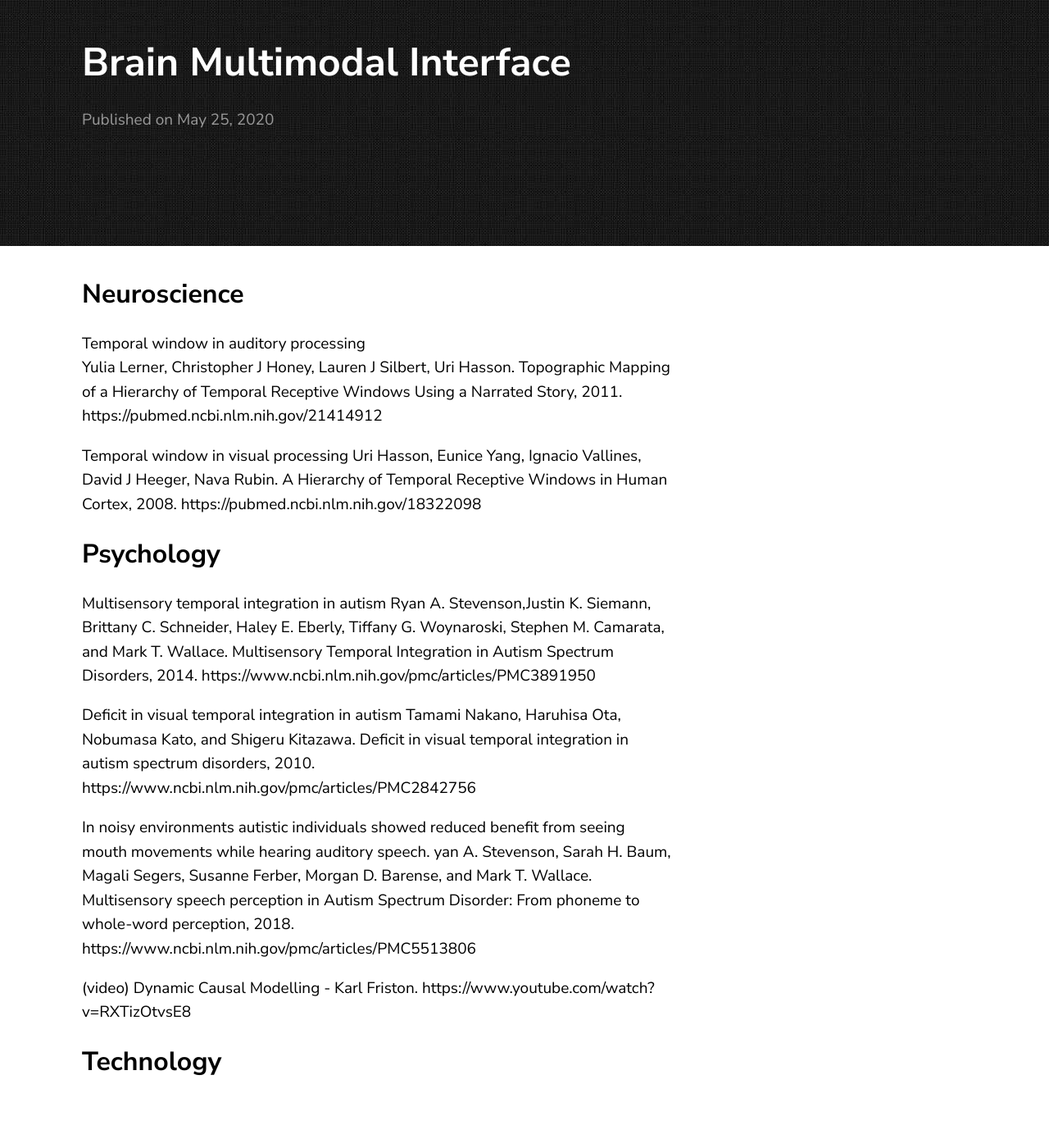
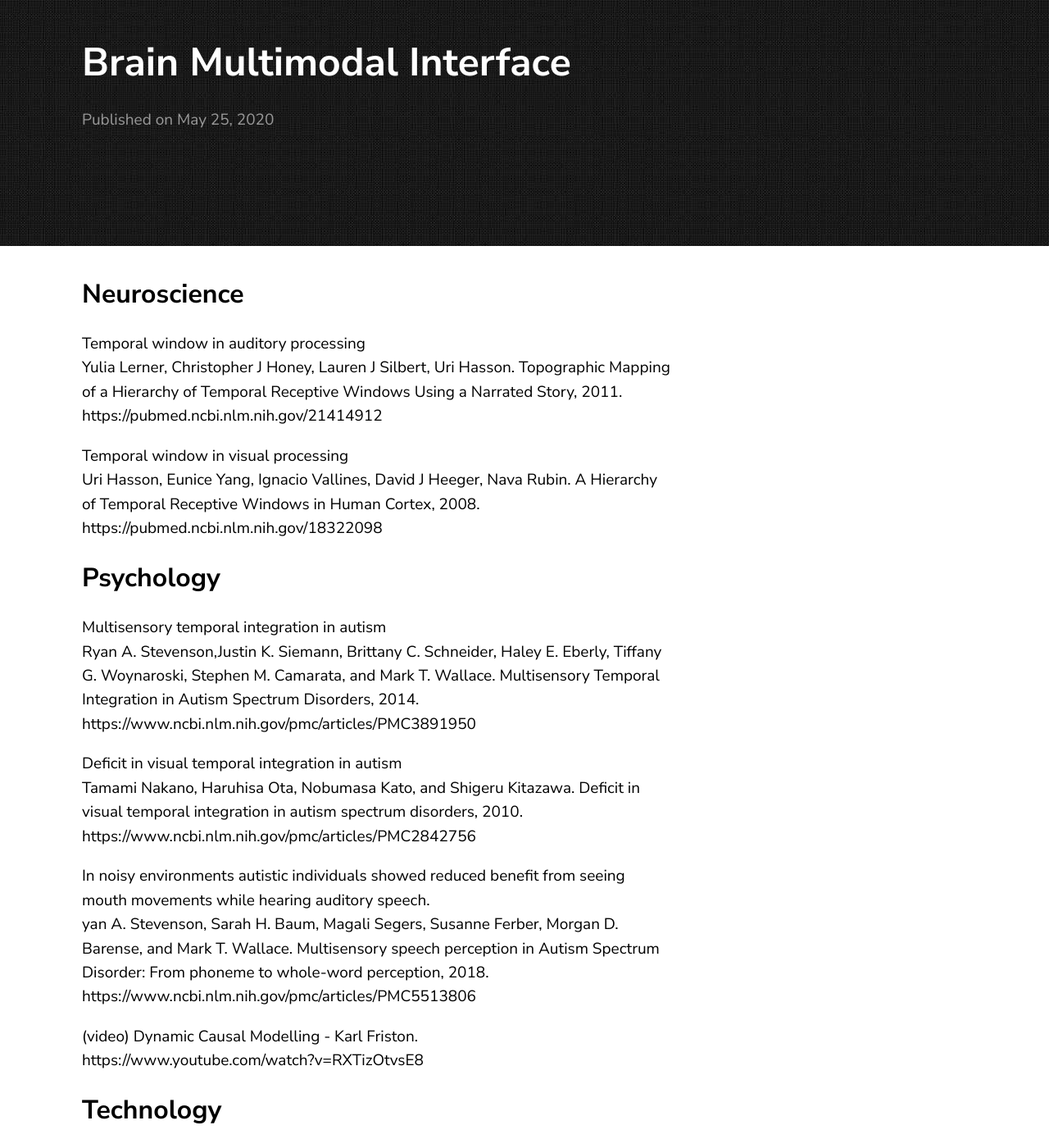
Before and after one commit to jluis9796/jluis9796.github.io, a Jekyll site: the page built from _posts/2020-05-25-brain-multimodal-interface.markdown, in a window 1280 px wide and 1400 px high, scrolled down 72 px. Shown: the whole window at 82% size. Built offline with Jekyll 4.4.1, drawn with Linux system fonts in a browser that asks for light colours; before the commit the page ends 1413 px from its top, so only the background shows below that.

Commit message:
Update 2020-05-25-brain-multimodal-interface.markdown

```diff
--- a/_posts/2020-05-25-brain-multimodal-interface.markdown
+++ b/_posts/2020-05-25-brain-multimodal-interface.markdown
@@ -4,28 +4,38 @@ title:  "Brain Multimodal Interface"
 date:   2020-05-25 21:38:36 +0900
 ---
 ## Neuroscience
-Temporal window in auditory processing<br>
+Temporal window in auditory processing
+<br>
 Yulia Lerner, Christopher J Honey, Lauren J Silbert, Uri Hasson. Topographic Mapping of a Hierarchy of Temporal Receptive Windows Using a Narrated Story, 2011.
+<br>
 https://pubmed.ncbi.nlm.nih.gov/21414912
 
 Temporal window in visual processing
-Uri Hasson, Eunice Yang, Ignacio Vallines, David J Heeger, Nava Rubin. A Hierarchy of Temporal Receptive Windows in Human Cortex, 2008.
+<br>
+Uri Hasson, Eunice Yang, Ignacio Vallines, David J Heeger, Nava Rubin. A Hierarchy of Temporal Receptive Windows in Human Cortex, 2008.<br>
 https://pubmed.ncbi.nlm.nih.gov/18322098
 
 ## Psychology
 Multisensory temporal integration in autism
+<br>
 Ryan A. Stevenson,Justin K. Siemann, Brittany C. Schneider, Haley E. Eberly, Tiffany G. Woynaroski, Stephen M. Camarata, and Mark T. Wallace. Multisensory Temporal Integration in Autism Spectrum Disorders, 2014.
+<br>
 https://www.ncbi.nlm.nih.gov/pmc/articles/PMC3891950
 
 Deficit in visual temporal integration in autism
+<br>
 Tamami Nakano, Haruhisa Ota, Nobumasa Kato, and Shigeru Kitazawa. Deficit in visual temporal integration in autism spectrum disorders, 2010.
+<br>
 https://www.ncbi.nlm.nih.gov/pmc/articles/PMC2842756
 
 In noisy environments autistic individuals showed reduced benefit from seeing mouth movements while hearing auditory speech.
+<br>
 yan A. Stevenson, Sarah H. Baum, Magali Segers, Susanne Ferber, Morgan D. Barense, and Mark T. Wallace. Multisensory speech perception in Autism Spectrum Disorder: From phoneme to whole-word perception, 2018.
+<br>
 https://www.ncbi.nlm.nih.gov/pmc/articles/PMC5513806
 
 (video) Dynamic Causal Modelling - Karl Friston.
+<br>
 https://www.youtube.com/watch?v=RXTizOtvsE8
 
 ## Technology
```
